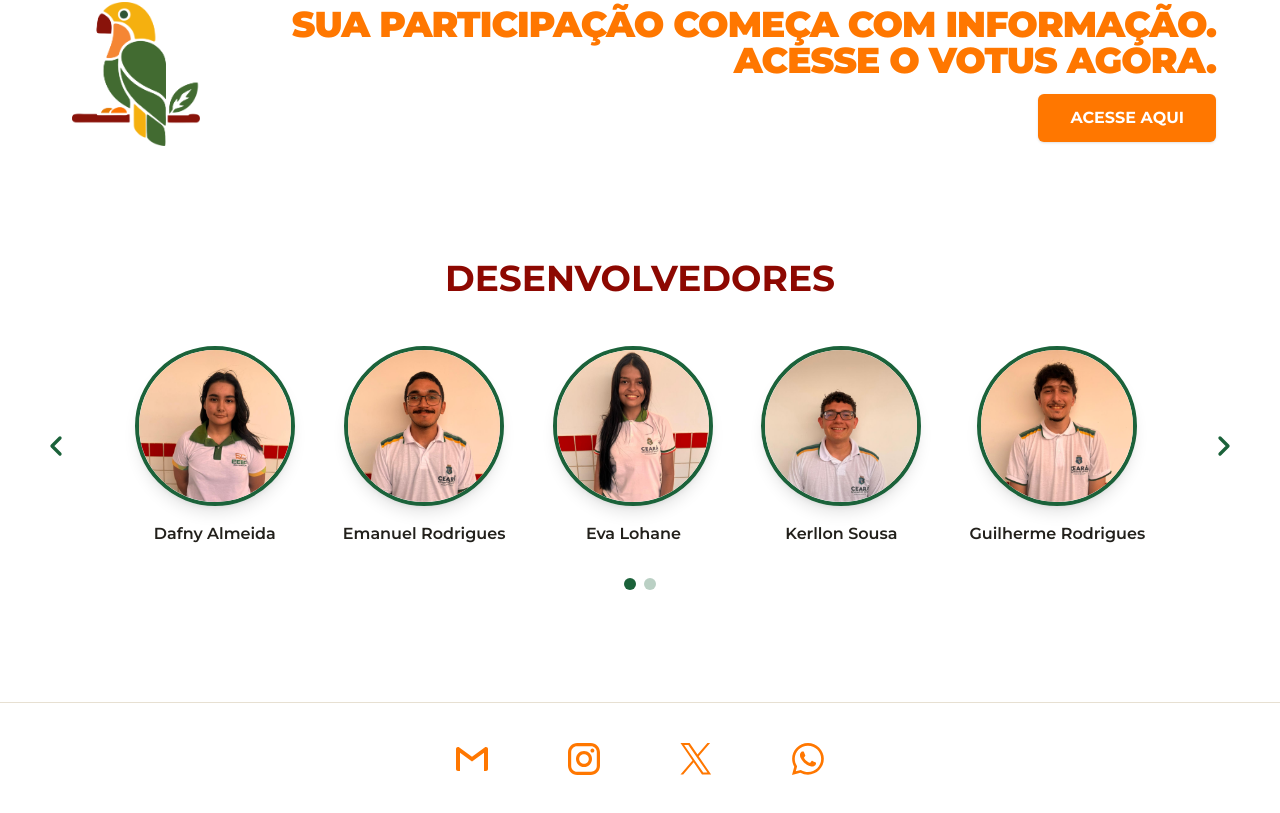
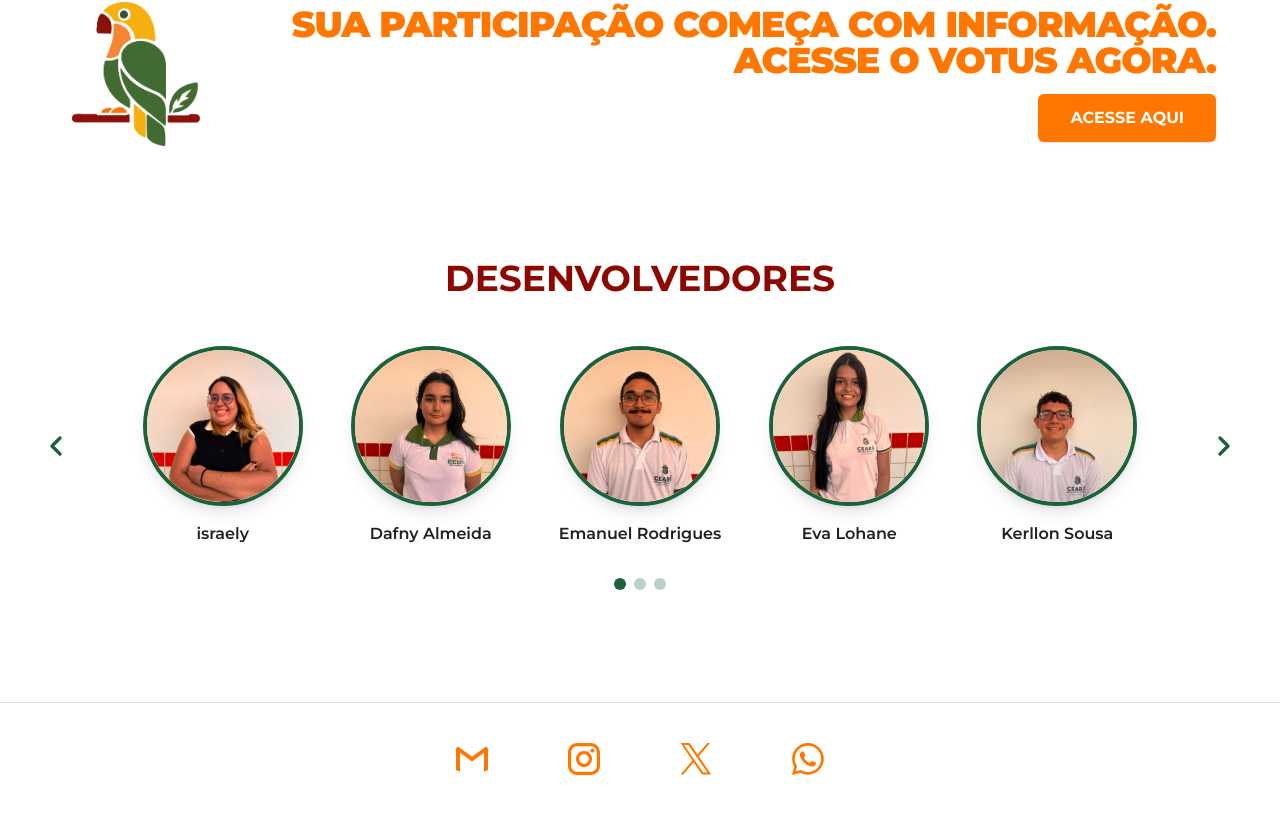
Before and after one commit to guisouzsa/votus_front, a Next.js app: page /LandingPage in a window 1280 px wide. Shown: the part 3076-3889 px from the top of the page. Built offline with nearby package versions, Linux system fonts and the light colour scheme.

Commit message:
style(landingPage): Ajustes nos botões.

```diff
--- a/src/components/DevelopersSection.tsx
+++ b/src/components/DevelopersSection.tsx
@@ -8,6 +8,10 @@ export default function DevelopersSection() {
   const [currentIndex, setCurrentIndex] = useState(0);
 
   const developers = [
+    {
+      name: 'israely',
+      image: '/israely.jpeg'
+    },
     {
       name: 'Dafny Almeida',
       image: '/dafny_almeida_votus.jpg'
```
Also changed, not shown: public/israely.jpeg (added).
